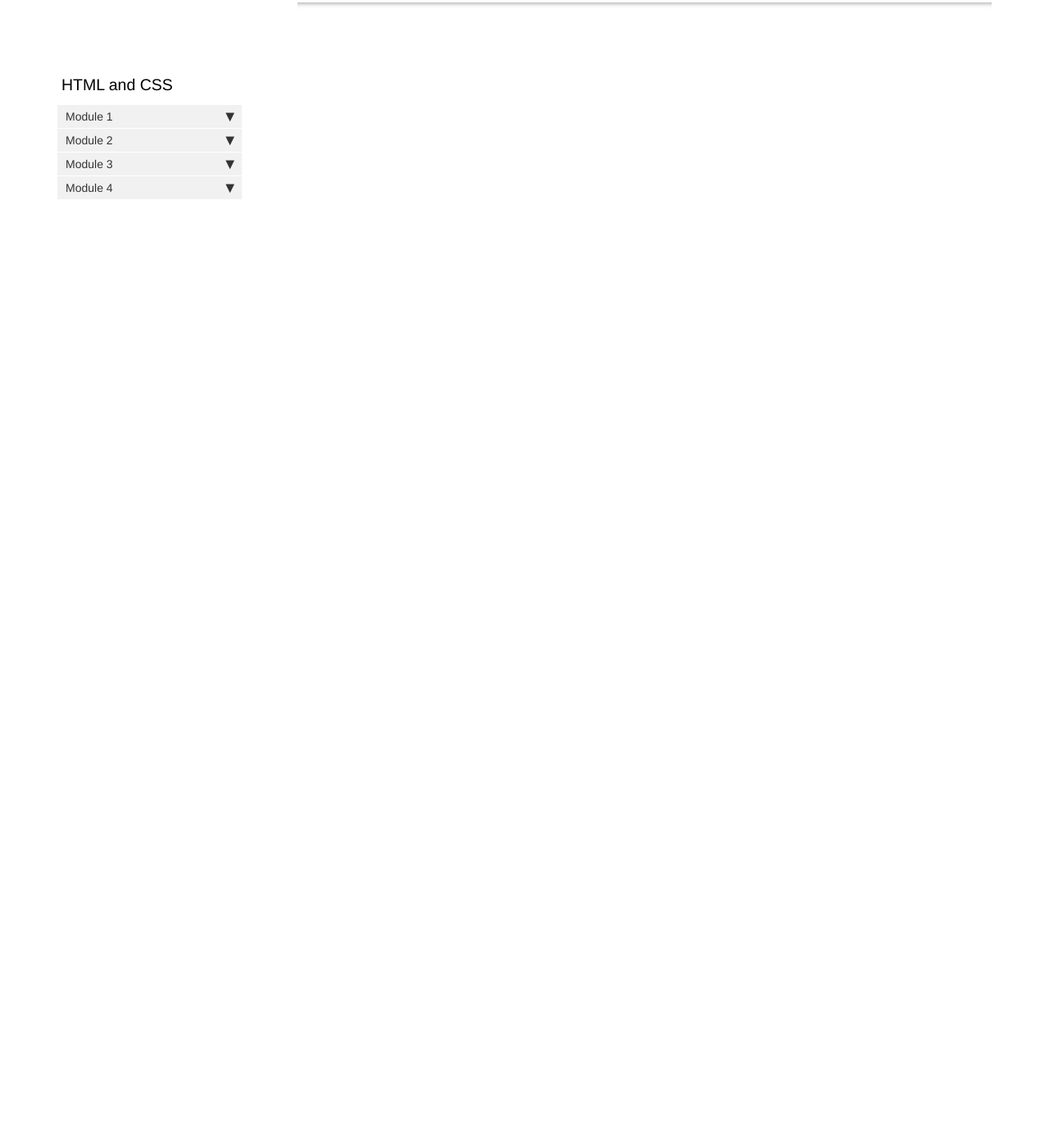
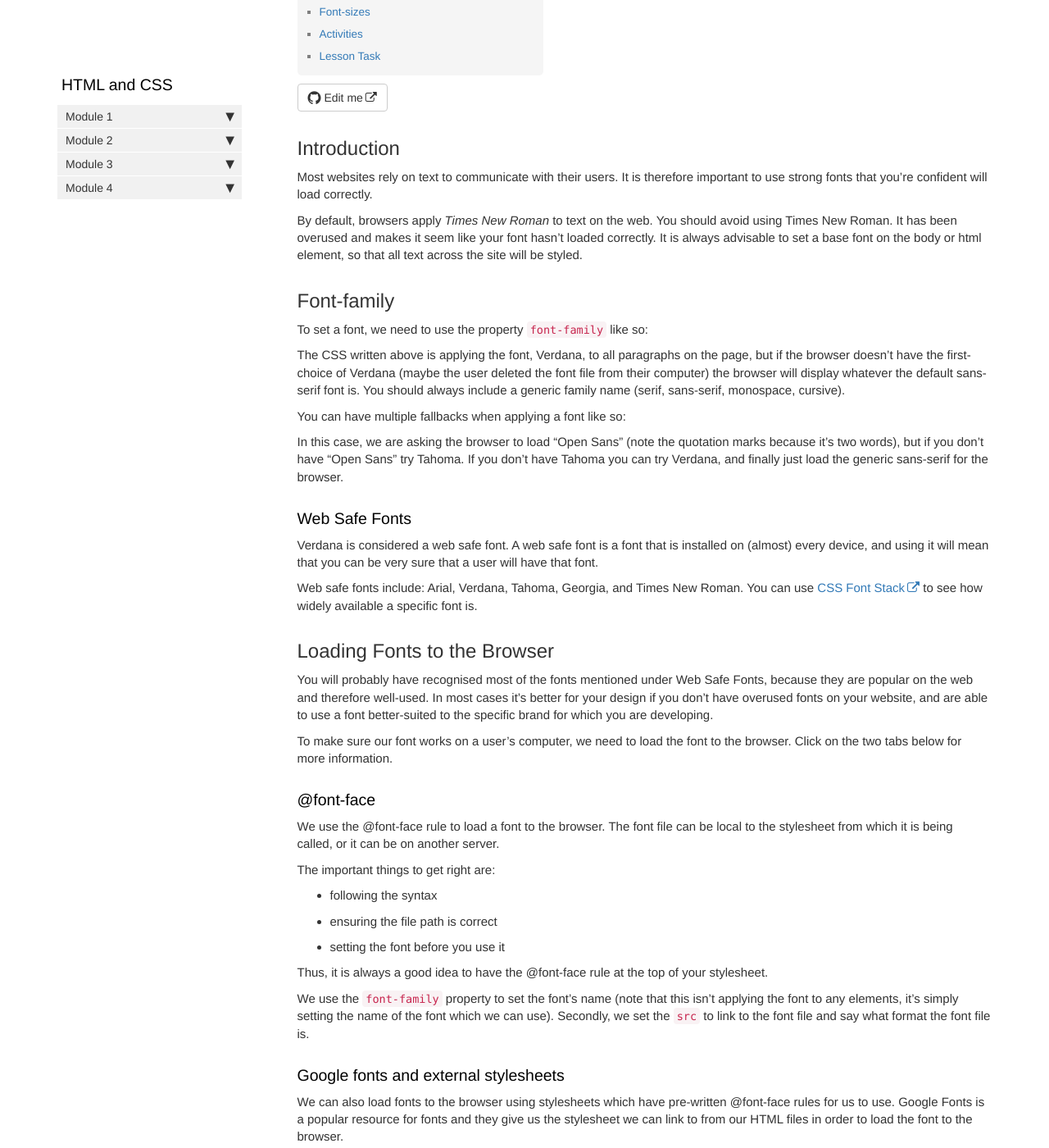
Before and after one commit to AmberBentley/content-feu, a Jekyll site: the page built from pages/html-css/fonts.md, in a window 1280 px wide and 1400 px high, scrolled down 251 px. Shown: the whole window at 82% size. Built offline with Jekyll 4.4.1, drawn with Linux system fonts in a browser that asks for light colours; comment, search, counter and statistics services are not loaded; before the commit the page ends 900 px from its top, so only the background shows below that; some of the changed text lies outside the part shown.

Commit message:
HTML+CSS Module 1 Lesson 4 added

```diff
--- a/pages/html-css/fonts.md
+++ b/pages/html-css/fonts.md
@@ -6,3 +6,92 @@ sidebar: html-css
 permalink: html-css/fonts.html
 folder: html-css
 ---
+## Introduction
+
+Most websites rely on text to communicate with their users. It is therefore important to use strong fonts that you’re confident will load correctly.
+
+By default, browsers apply <i>Times New Roman</i> to text on the web. You should avoid using Times New Roman. It has been overused and makes it seem like your font hasn't loaded correctly. It is always advisable to set a base font on the body or html element, so that all text across the site will be styled.
+
+## Font-family
+
+To set a font, we need to use the property `font-family` like so:
+
+The CSS written above is applying the font, Verdana, to all paragraphs on the page, but if the browser doesn't have the first-choice of Verdana (maybe the user deleted the font file from their computer) the browser will display whatever the default sans-serif font is. You should always include a generic family name (serif, sans-serif, monospace, cursive).
+
+You can have multiple fallbacks when applying a font like so:
+
+In this case, we are asking the browser to load "Open Sans" (note the quotation marks because it's two words), but if you don't have "Open Sans" try Tahoma. If you don't have Tahoma you can try Verdana, and finally just load the generic sans-serif for the browser.
+
+### Web Safe Fonts
+
+Verdana is considered a web safe font. A web safe font is a font that is installed on (almost) every device, and using it will mean that you can be very sure that a user will have that font.
+
+Web safe fonts include: Arial, Verdana, Tahoma, Georgia, and Times New Roman. You can use [CSS Font Stack](https://www.cssfontstack.com/) to see how widely available a specific font is.
+
+## Loading Fonts to the Browser
+
+You will probably have recognised most of the fonts mentioned under Web Safe Fonts, because they are popular on the web and therefore well-used. In most cases it's better for your design if you don't have overused fonts on your website, and are able to use a font better-suited to the specific brand for which you are developing.
+
+To make sure our font works on a user's computer, we need to load the font to the browser. Click on the two tabs below for more information.
+
+### @font-face
+
+We use the @font-face rule to load a font to the browser. The font file can be local to the stylesheet from which it is being called, or it can be on another server.
+
+The important things to get right are:
+- following the syntax
+- ensuring the file path is correct
+- setting the font before you use it
+
+Thus, it is always a good idea to have the @font-face rule at the top of your stylesheet.
+
+We use the `font-family` property to set the font's name (note that this isn't applying the font to any elements, it's simply setting the name of the font which we can use). Secondly, we set the `src` to link to the font file and say what format the font file is.
+
+### Google fonts and external stylesheets
+
+We can also load fonts to the browser using stylesheets which have pre-written @font-face rules for us to use. Google Fonts is a popular resource for fonts and they give us the stylesheet we can link to from our HTML files in order to load the font to the browser.
+
+![Google Fonts](../../images/htmlcss/1-4-1.jpg)
+
+It is very important when adding these external stylesheets in your HTML, that you place them above your own stylesheet. Otherwise you will reference a font in your stylesheet before the browser has loaded the font.
+
+## Font-sizes
+
+Font sizes are managed using the `font-size` property. By default, your browser sets font-sizes on headings to run in order; h1 has the largest font-size, h2 the second largest and so on.
+
+### Px
+
+- `px` sets an absolute font-size and this size will stay exactly that pixel size regardless of screen size or other changes.
+- It was a popular way of setting font-sizes, but it isn't very inclusive because user's with bad eyesight couldn't easily adjust the font-size using their assistive technology.
+
+### Em
+
+- `em` is a dynamic way of setting font-sizes and it adjusts based on the pixel size of the element it's used on.
+- By default, your browser uses 16px for a font-size, and so 1em = 16px.
+- The code above sets the h2 to be 2em, which by default would be 32px. You can also have integers, so 0.5em would be 8px.
+- What is especially useful about `em`s is that if a user needed the text to be larger, they could change the default size of their browser's text and all font-sizes would adjust.
+
+### Compounding
+
+- One issue with `em`s is that they are relative to their parent element, but if you have the same parent element used twice then it can double up.
+- As you can see above, a span is nested inside another span. If we set the span to be 1.5em (and the browser default for the font was 16px), then the outer span would be 24px (16px x 1.5em). The inner span would then be calculated based on the parent element being 24px, and so the inner span would be 36px (24px x 1.5em).
+
+### Rem
+
+- To get around the issue of compounding, `rem` sizes were invented.
+- `rem` is calculated based on the `<html>` element and not the parent element.
+- Using this above code would mean both the outer and nested span element would be set to be 24px.
+
+## Activities
+
+**WATCH**
+
+[This tutorial video on the @font-face rule.](https://scrimba.com/scrim/cNq6q8hq?pl=paaBbTa) (4m)
+
+## Lesson Task
+
+### Brief
+
+There are practice questions in the master branch of [this repo](https://github.com/Noroff-Education/lesson-task-htmlcss-module1-lesson4).
+
+Attempt the answers before checking them against the answers in the [answers branch](https://github.com/Noroff-Education/lesson-task-htmlcss-module1-lesson4/tree/answers) of the repo.
```
Also changed, not shown: images/htmlcss/1-4-1.jpg (added).
